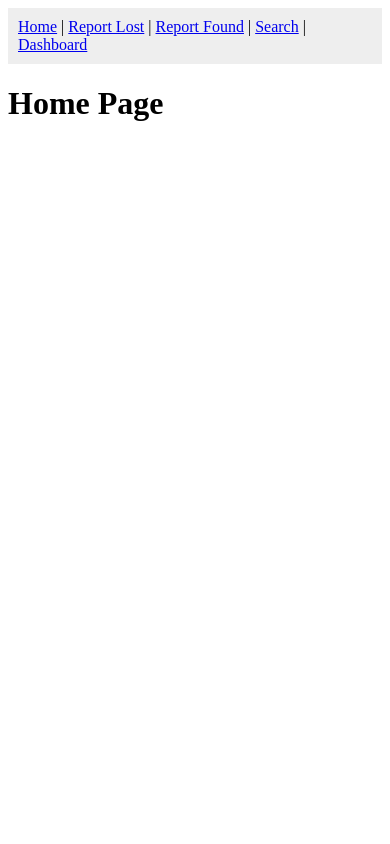
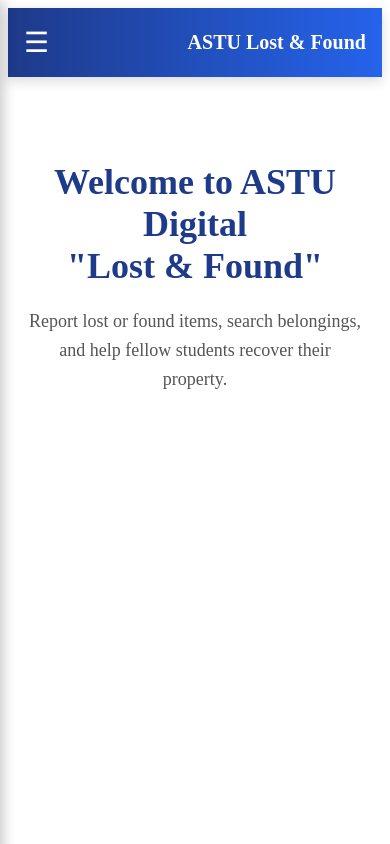
Before and after one commit to babaty73/lost-and-found, a React (Vite) app: page / in a window 390 px wide. Built offline with nearby package versions, Linux system fonts and the light colour scheme.

Commit message:
improved it's responsiveness and UI

```diff
--- /dev/null
+++ b/src/components/Navbar.css
@@ -0,0 +1,76 @@
+.navbar {
+  display: flex;
+  justify-content: space-between;
+  align-items: center;
+  padding: 18px 16px;
+  background: linear-gradient(90deg, #1e3a8a, #2563eb);
+  color: white;
+  box-shadow: 0 4px 12px rgba(0, 0, 0, 0.15);
+  position: relative;
+  z-index: 10;
+}
+
+.logo {
+  font-size: 20px;
+  font-weight: 600;
+}
+
+.nav-links {
+  display: flex;
+  gap: 16px;
+  padding-left: 8px;
+}
+
+.nav-links a {
+  color: white;
+  text-decoration: none;
+  font-weight: 500;
+  transition: 0.3s ease;
+}
+
+.nav-links a:hover {
+  color: #facc15;
+  transform: translateY(-2px);
+}
+
+.menu-btn {
+  display: none;
+  font-size: 28px;
+  cursor: pointer;
+  background: none;
+  border: none;
+}
+
+@media (max-width: 768px) {
+  .menu-btn {
+    display: block;
+    position: relative;
+    z-index: 20;
+  }
+
+  .nav-links {
+    flex-direction: column;
+    position: fixed;
+    top: 0;
+    left: 0;
+    height: 100vh;
+    width: 220px;
+    background-color: #1e3a8a;
+    padding-top: 100px;
+    transform: translateX(-100%);
+    transition: transform 0.3s ease-in-out;
+    box-shadow: 4px 0 12px rgba(0, 0, 0, 0.2);
+    z-index: 15;
+  }
+
+  .nav-links.open {
+    transform: translateX(0);
+  }
+
+  .nav-links a {
+    margin: 20px 0;
+    font-size: 18px;
+    color: white;
+    font-weight: 500;
+  }
+}
--- a/src/components/Navbar.jsx
+++ b/src/components/Navbar.jsx
@@ -1,13 +1,29 @@
 import { Link } from "react-router-dom";
+import { useState } from "react";
+import "./Navbar.css";
 
 function Navbar() {
+  const [open, setOpen] = useState(false);
+
+  const toggleMenu = () => setOpen(!open);
+
   return (
-    <nav style={{ padding: "10px", background: "#eee" }}>
-      <Link to="/">Home</Link> |{" "}
-      <Link to="/report-lost">Report Lost</Link> |{" "}
-      <Link to="/report-found">Report Found</Link> |{" "}
-      <Link to="/search">Search</Link> |{" "}
-      <Link to="/dashboard">Dashboard</Link>
+    <nav className="navbar">
+      {/* Hamburger / X button on left */}
+      <div className="menu-btn" onClick={toggleMenu}>
+        {open ? "✖" : "☰"}
+      </div>
+
+      <div className="logo">ASTU Lost & Found</div>
+
+      {/* Links */}
+      <div className={`nav-links ${open ? "open" : ""}`}>
+        <Link to="/" onClick={() => setOpen(false)}>Home</Link>
+        <Link to="/report-lost" onClick={() => setOpen(false)}>Report Lost</Link>
+        <Link to="/report-found" onClick={() => setOpen(false)}>Report Found</Link>
+        <Link to="/search" onClick={() => setOpen(false)}>Search</Link>
+        <Link to="/dashboard" onClick={() => setOpen(false)}>Dashboard</Link>
+      </div>
     </nav>
   );
 }
--- /dev/null
+++ b/src/pages/Home.css
@@ -0,0 +1,18 @@
+.home-container {
+  padding: 60px 20px;
+  text-align: center;
+}
+
+.home-container h1 {
+  font-size: 36px;
+  margin-bottom: 20px;
+  color: #1e3a8a;
+}
+
+.home-container p {
+  font-size: 18px;
+  color: #555;
+  max-width: 600px;
+  margin: 0 auto;
+  line-height: 1.6;
+}
--- a/src/pages/Home.jsx
+++ b/src/pages/Home.jsx
@@ -1,5 +1,16 @@
+import "./Home.css";
+
 function Home() {
-  return <h1>Home Page</h1>;
+  return (
+    <div className="home-container">
+      <h1>Welcome to ASTU Digital <br></br>
+         "Lost & Found"</h1>
+      <p>
+        Report lost or found items, search belongings,
+        and help fellow students recover their property.
+      </p>
+    </div>
+  );
 }
 
 export default Home;
```
